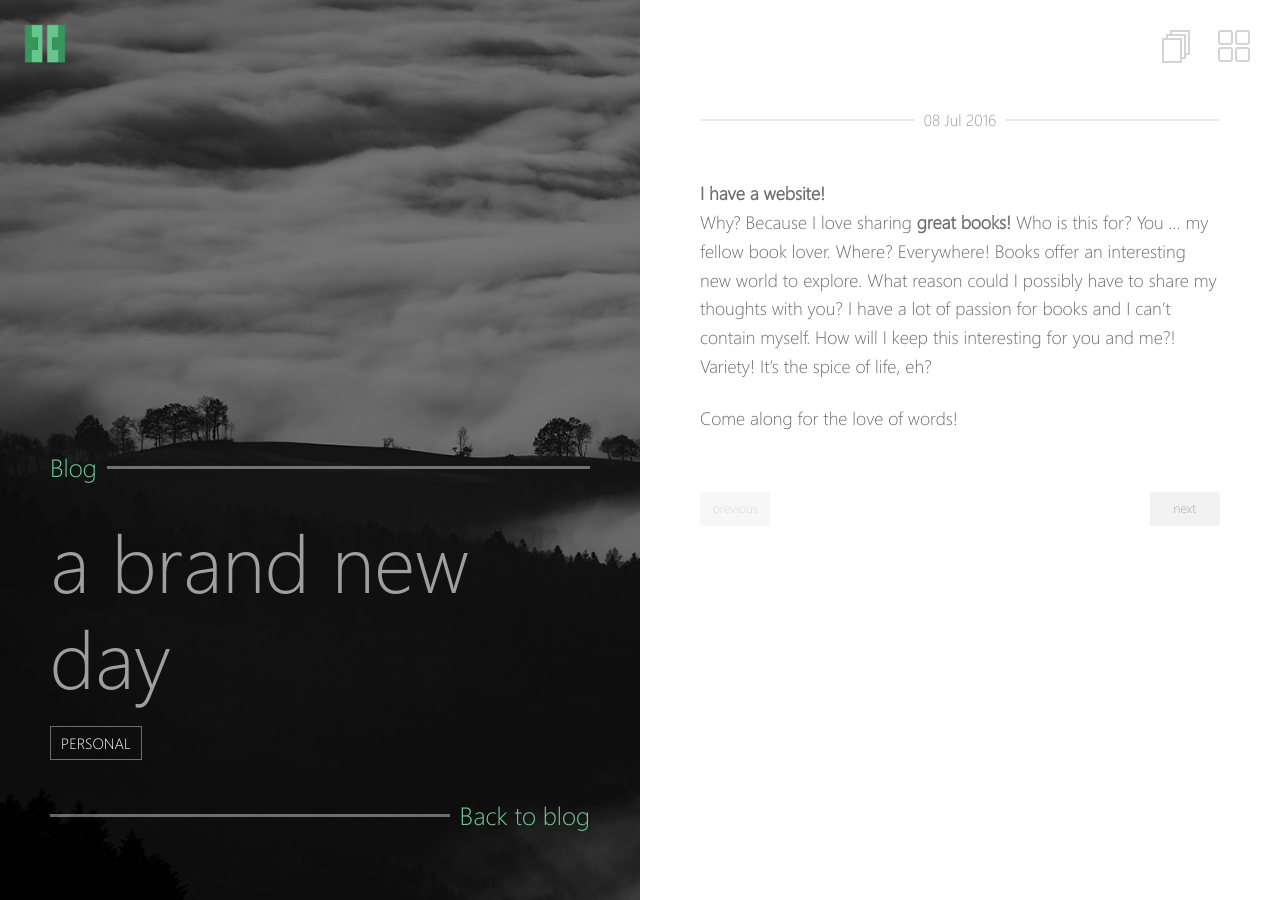
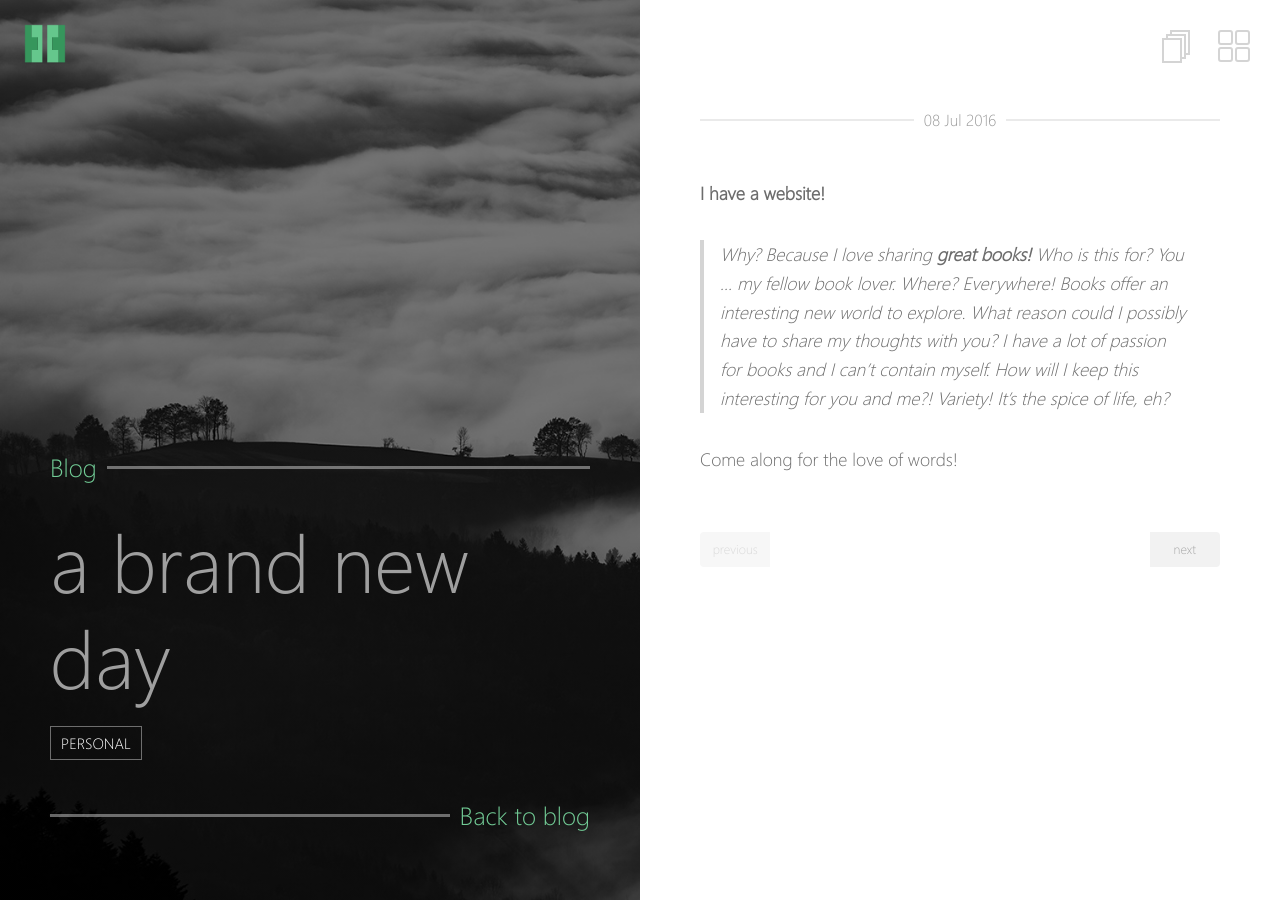
Before and after one commit to janetjoywilson/janetjoywilson.github.io, a Jekyll site: the page built from _posts/2016-07-08-a-brand-new-day.md, in a window 1280 px wide. Built offline with Jekyll 4.4.1, drawn with Linux system fonts in a browser that asks for light colours.

```diff
--- a/_posts/2016-07-08-a-brand-new-day.md
+++ b/_posts/2016-07-08-a-brand-new-day.md
@@ -8,10 +8,10 @@ tag:
 ---
 
 **I have a website!**
-Why? Because I love sharing **great books!**
-Who is this for? You ... my fellow _book lover_.
-Where? Everywhere! Books offer an interesting new world to explore.
-What reason could I possibly have to share my thoughts with you? I have a lot of passion for books and I can't contain myself.
-How will I keep this interesting for you and me?! Variety! _It's the spice of life, eh?_
+>Why? Because I love sharing **great books!**
+>Who is this for? You ... my fellow book lover.
+>Where? Everywhere! Books offer an interesting new world to explore.
+>What reason could I possibly have to share my thoughts with you? I have a lot of passion for books and I can't contain myself.
+How will I keep this interesting for you and me?! Variety! It's the spice of life, eh?
 
 Come along for the love of words!
```
